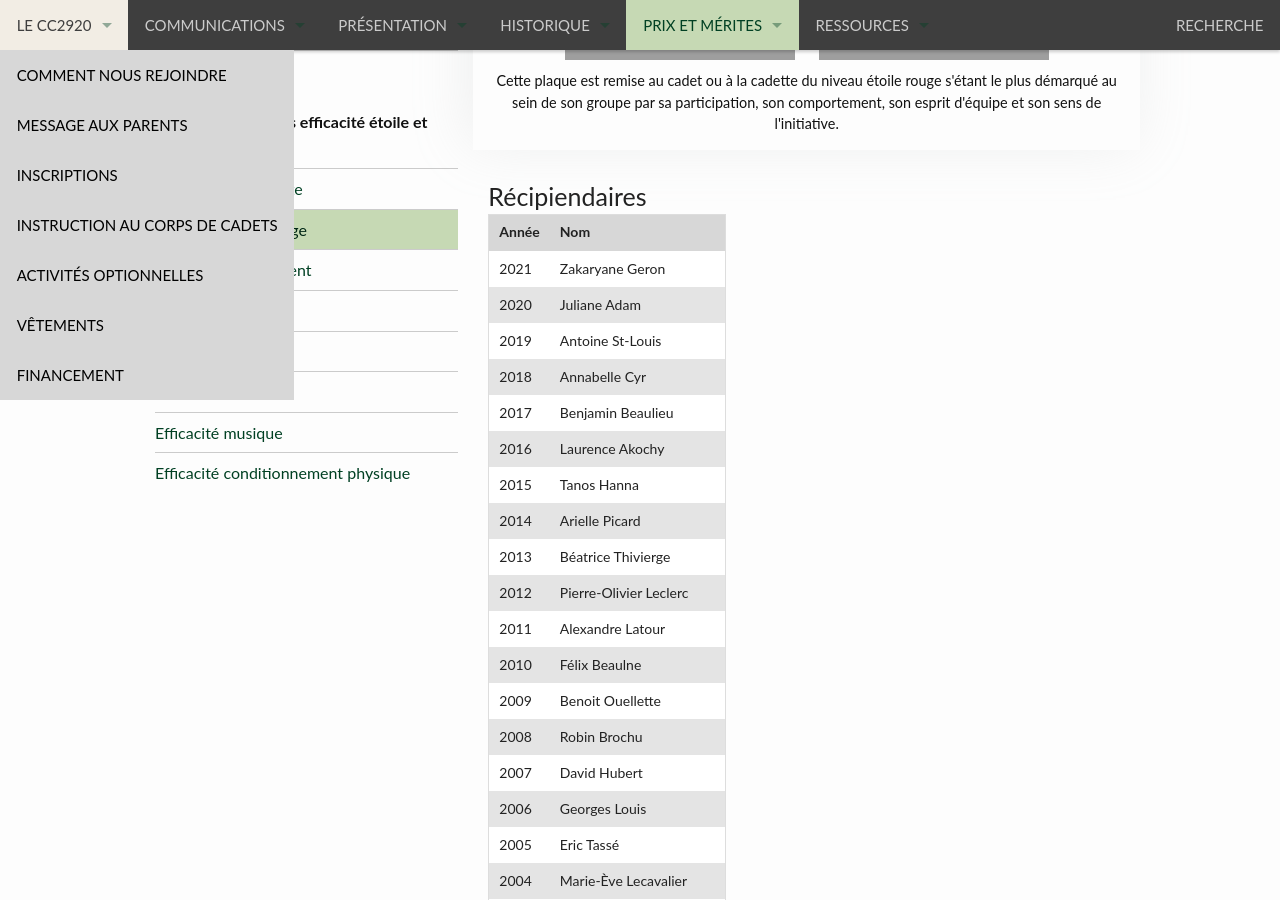
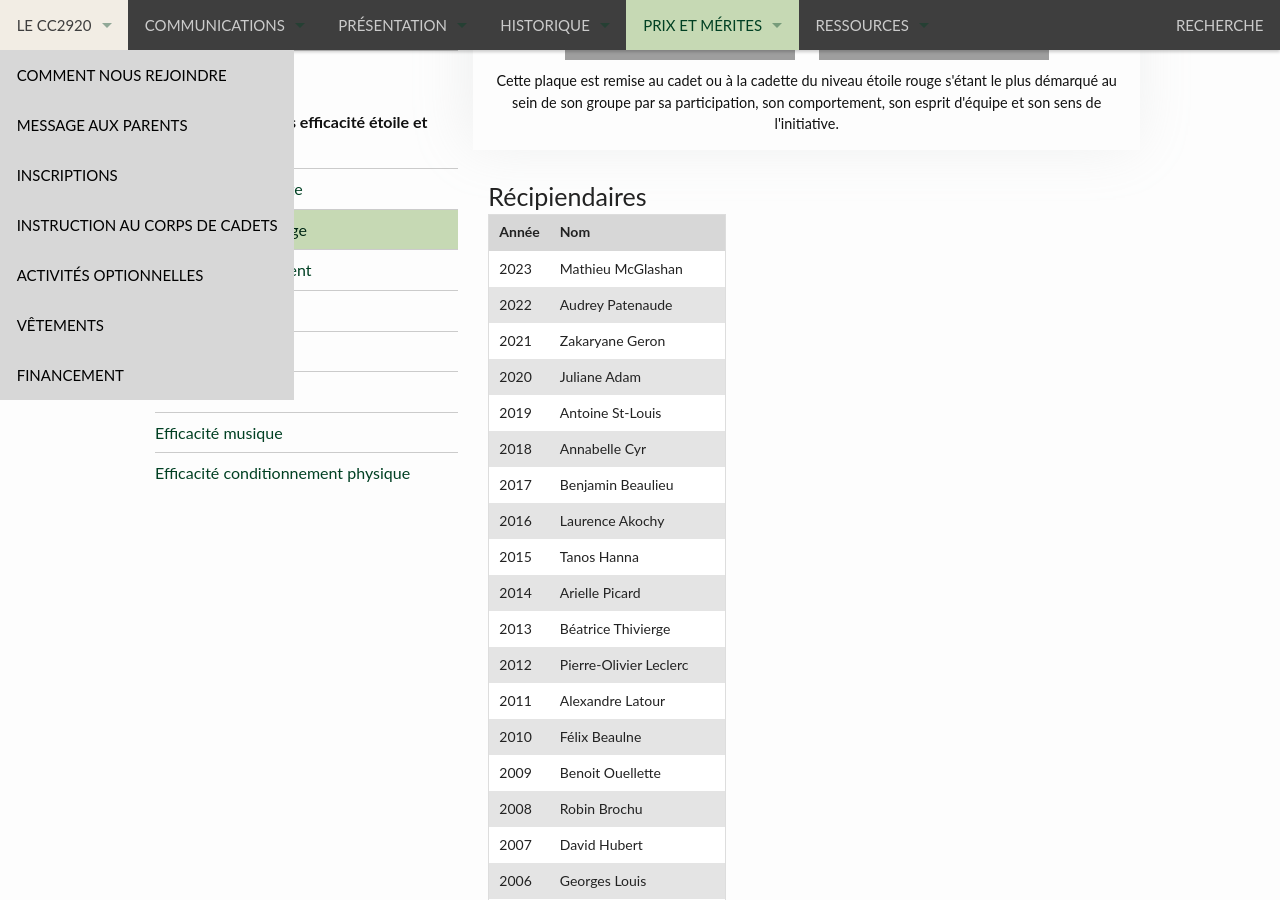
Before and after one commit to CC2920/web, a Jekyll site: the page built from _prix/plaques-trophees/efficacite-etoile-rouge.md, in a window 1280 px wide and 900 px high, scrolled down 611 px. Built offline with Jekyll 4.4.1, drawn with Linux system fonts in a browser that asks for light colours.

Commit message:
Update efficacite-etoile-rouge.md

```diff
--- a/_prix/plaques-trophees/efficacite-etoile-rouge.md
+++ b/_prix/plaques-trophees/efficacite-etoile-rouge.md
@@ -17,6 +17,8 @@ prix:
 
 | Année | Nom |
 | --- | --- |
+| 2023 | Mathieu McGlashan |
+| 2022 | Audrey Patenaude |
 | 2021 | Zakaryane Geron |
 | 2020 | Juliane Adam |
 | 2019 | Antoine St-Louis |
```
